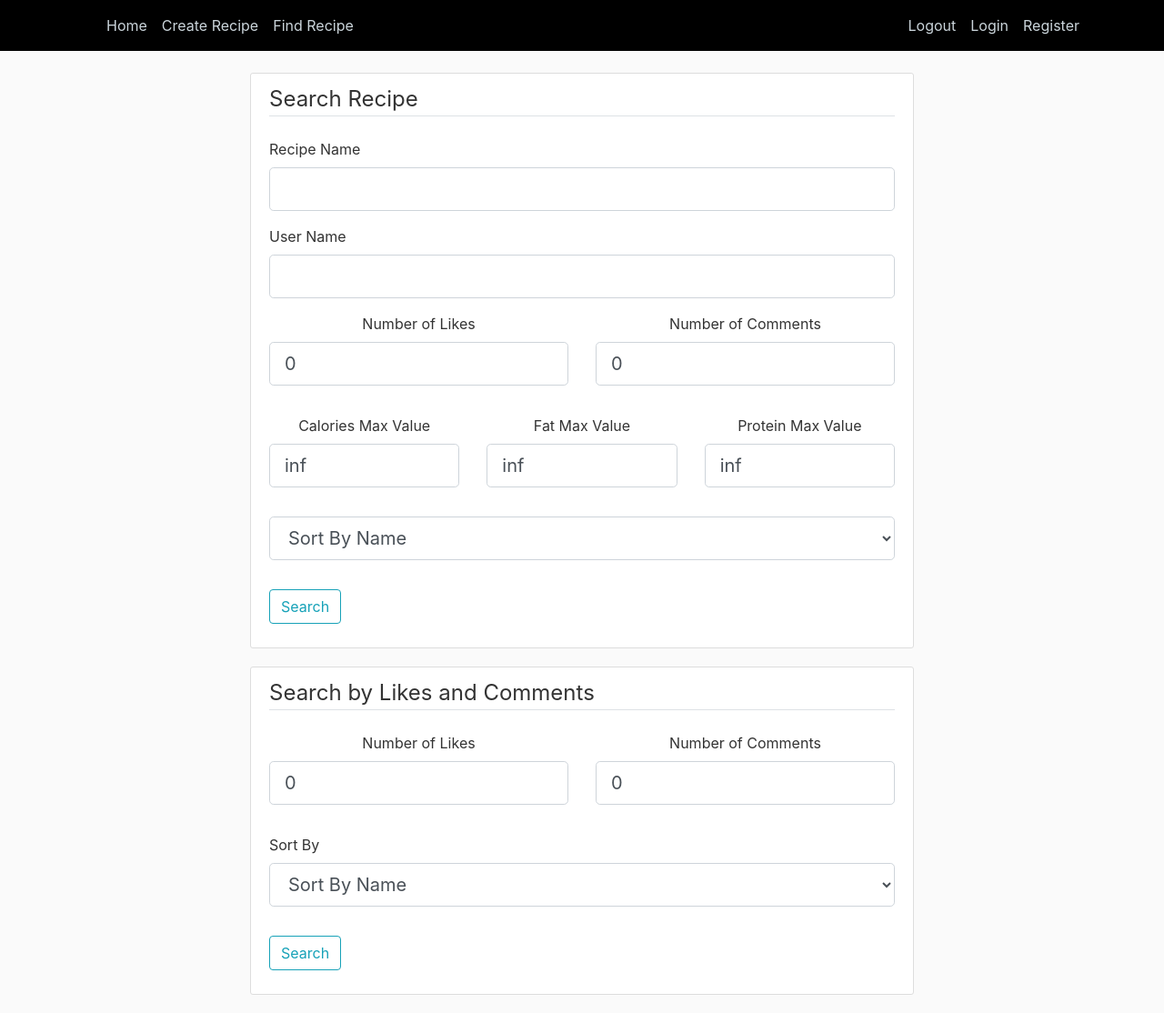
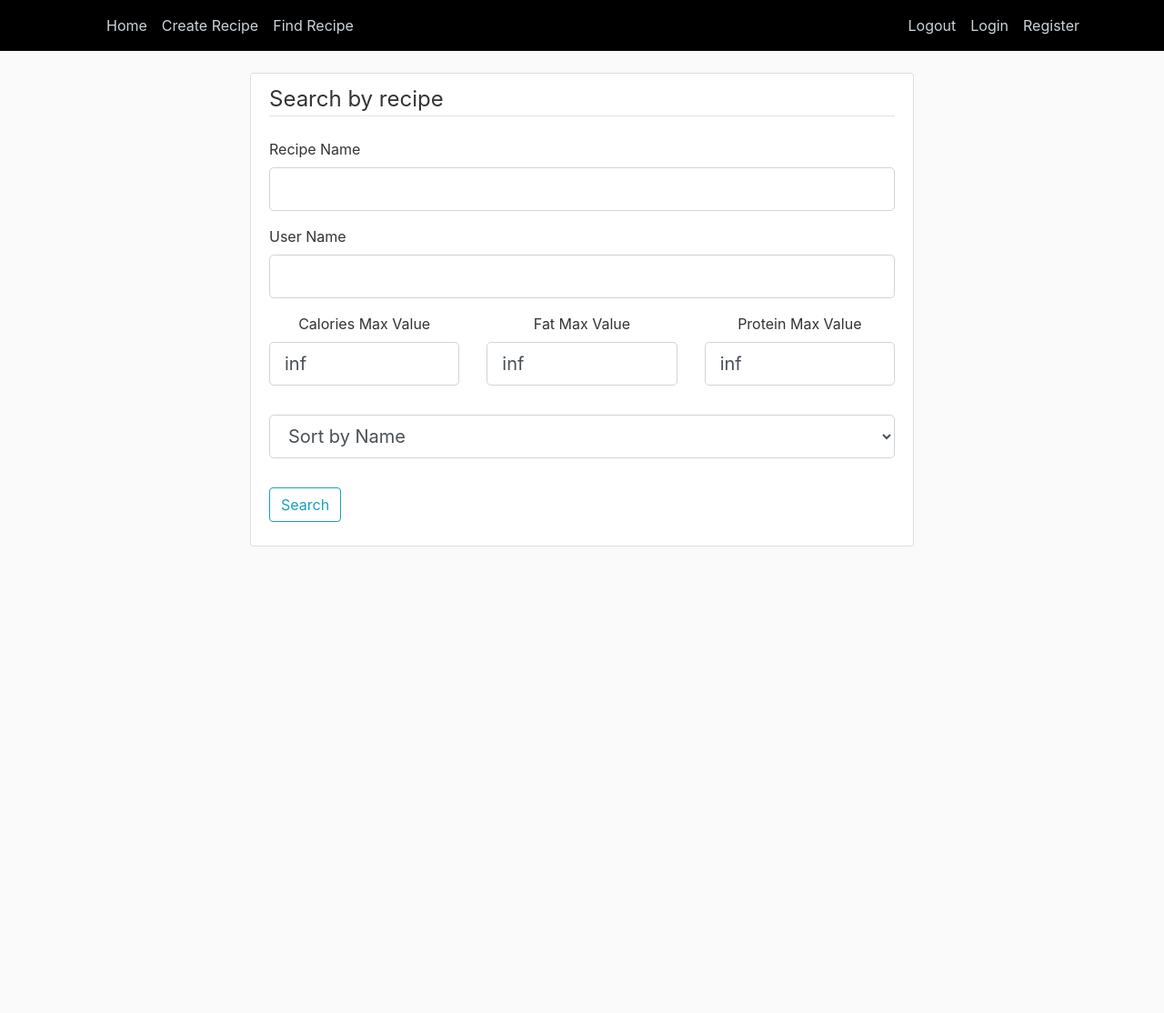
Before and after one commit to bartawil/Cooking-Made-Social, a Flask app: page /recipe_catalog in a window 1280 px wide. Shown: the whole page at 91% size. After the commit the page ends 601 px from the top, so only its background shows below. Run offline with Flask 2, Linux system fonts and the light colour scheme; the visitor is signed in with stand-in values (Sample User, id 1); some libraries are stand-ins or nearby versions.

Commit message:
first form

```diff
--- a/application/moduls/search/forms.py
+++ b/application/moduls/search/forms.py
@@ -17,7 +17,7 @@ class FindRecipeForm(FlaskForm):
     protein = FloatField('Protein Max Value', default=float('inf'))
 
     sort_by = SelectField('Sort By',
-                          choices=[('name', 'Sort By Name'), ('time', 'Duration Time '), ('earliest', 'Earliest to Latest'),
-                                   ('latest', 'Latest to Earliest')])
+                          choices=[('name', 'Sort by Name'), ('time', 'Duration Time '),
+                                   ('earliest', 'Earliest to Latest'), ('latest', 'Latest to Earliest')])
 
     submit = SubmitField('Search')
--- a/application/templates/recipe_catalog.html
+++ b/application/templates/recipe_catalog.html
@@ -4,7 +4,7 @@
     <form method="POST" action="">
         {{ form.hidden_tag() }}
         <fieldset class="form-group">
-            <legend class="border-bottom mb-4">Search Recipe</legend>
+            <legend class="border-bottom mb-4">Search by recipe</legend>
             <div class="form-group">
                 {{ form.name.label(class="form-control-label") }}
                 {% if form.name.errors %}
@@ -30,34 +30,6 @@
                 {% else %}
                 {{ form.user_name(class="form-control form-control-lg") }}
                 {% endif %}
-            </div>
-            <div class="form-group row text-center">
-                <div class="col form-group">
-                    {{ form.likes.label(class="form-control-label") }}
-                    {% if form.likes.errors %}
-                    {{ form.likes(class="form-control form-control-lg is-invalid") }}
-                    <div class="invalid-feedback">
-                        {% for error in form.likes.errors %}
-                        <span>{{ error }}</span>
-                        {% endfor %}
-                    </div>
-                    {% else %}
-                    {{ form.likes(class="form-control form-control-lg") }}
-                    {% endif %}
-                </div>
-                <div class="col form-group">
-                    {{ form.comments.label(class="form-control-label") }}
-                    {% if form.comments.errors %}
-                    {{ form.comments(class="form-control form-control-lg is-invalid") }}
-                    <div class="invalid-feedback">
-                        {% for error in form.comments.errors %}
-                        <span>{{ error }}</span>
-                        {% endfor %}
-                    </div>
-                    {% else %}
-                    {{ form.comments(class="form-control form-control-lg") }}
-                    {% endif %}
-                </div>
             </div>
             <div class="form-group row text-center">
                 <div class="col form-group">
@@ -111,49 +83,4 @@
         </div>
     </form>
 </div>
-<div class="content-section">
-    <form method="POST" action="">
-        {{ form.hidden_tag() }}
-        <fieldset class="form-group">
-            <legend class="border-bottom mb-4">Search by Likes and Comments</legend>
-            <div class="form-group row text-center">
-                <div class="col form-group">
-                    {{ form.likes.label(class="form-control-label") }}
-                    {% if form.likes.errors %}
-                    {{ form.likes(class="form-control form-control-lg is-invalid") }}
-                    <div class="invalid-feedback">
-                        {% for error in form.likes.errors %}
-                        <span>{{ error }}</span>
-                        {% endfor %}
-                    </div>
-                    {% else %}
-                    {{ form.likes(class="form-control form-control-lg") }}
-                    {% endif %}
-                </div>
-                <div class="col form-group">
-                    {{ form.comments.label(class="form-control-label") }}
-                    {% if form.comments.errors %}
-                    {{ form.comments(class="form-control form-control-lg is-invalid") }}
-                    <div class="invalid-feedback">
-                        {% for error in form.comments.errors %}
-                        <span>{{ error }}</span>
-                        {% endfor %}
-                    </div>
-                    {% else %}
-                    {{ form.comments(class="form-control form-control-lg") }}
-                    {% endif %}
-                </div>
-            </div>
-            <div class=" form-group row">
-                <div class="col">
-                     {{ form.sort_by.label(class="form-control-label") }}
-                    {{ form.sort_by(class="form-control form-control-lg") }}
-                </div>
-            </div>
-        </fieldset>
-        <div class="form-group">
-            {{ form.submit(class="btn btn-outline-info") }}
-        </div>
-    </form>
-</div>
 {% endblock content %}
```
Also changed, not shown: application/Classes.py (+20 -13 lines), application/moduls/search/__init__.py (+21 -4 lines).
